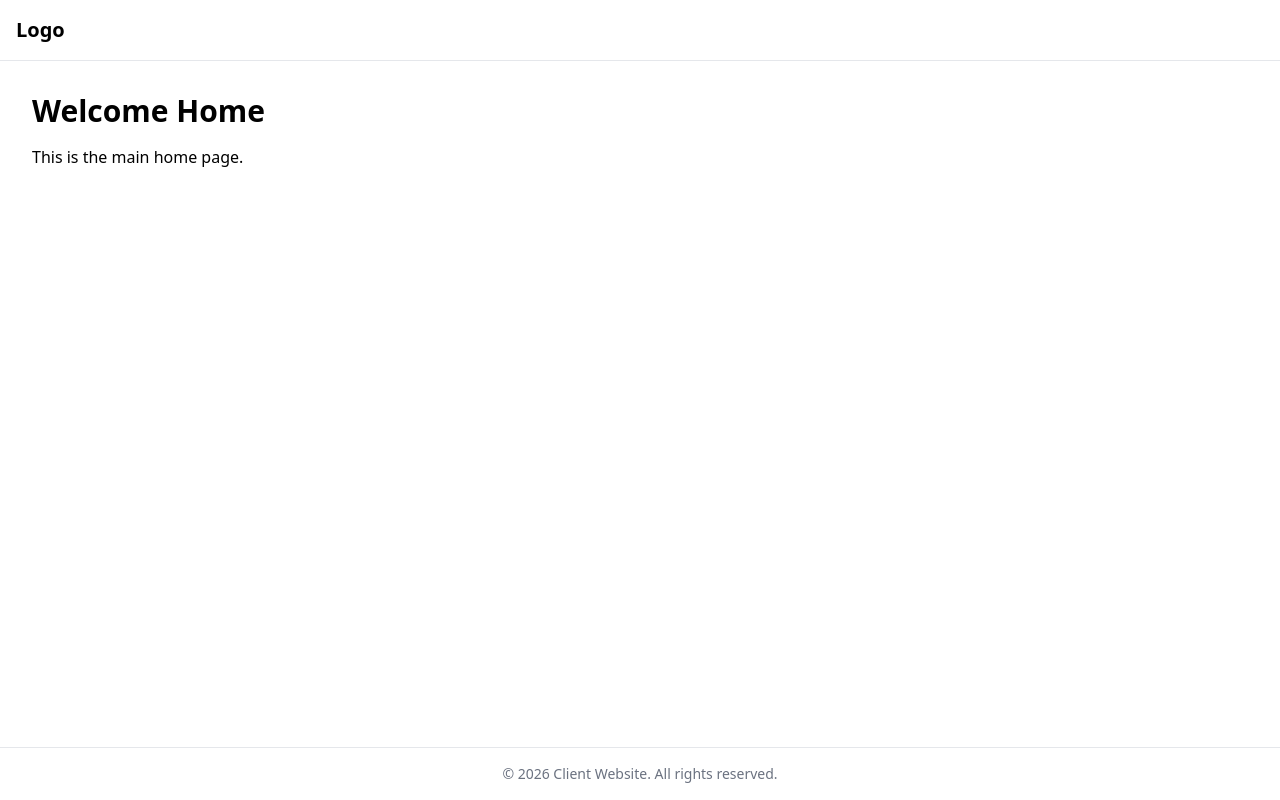
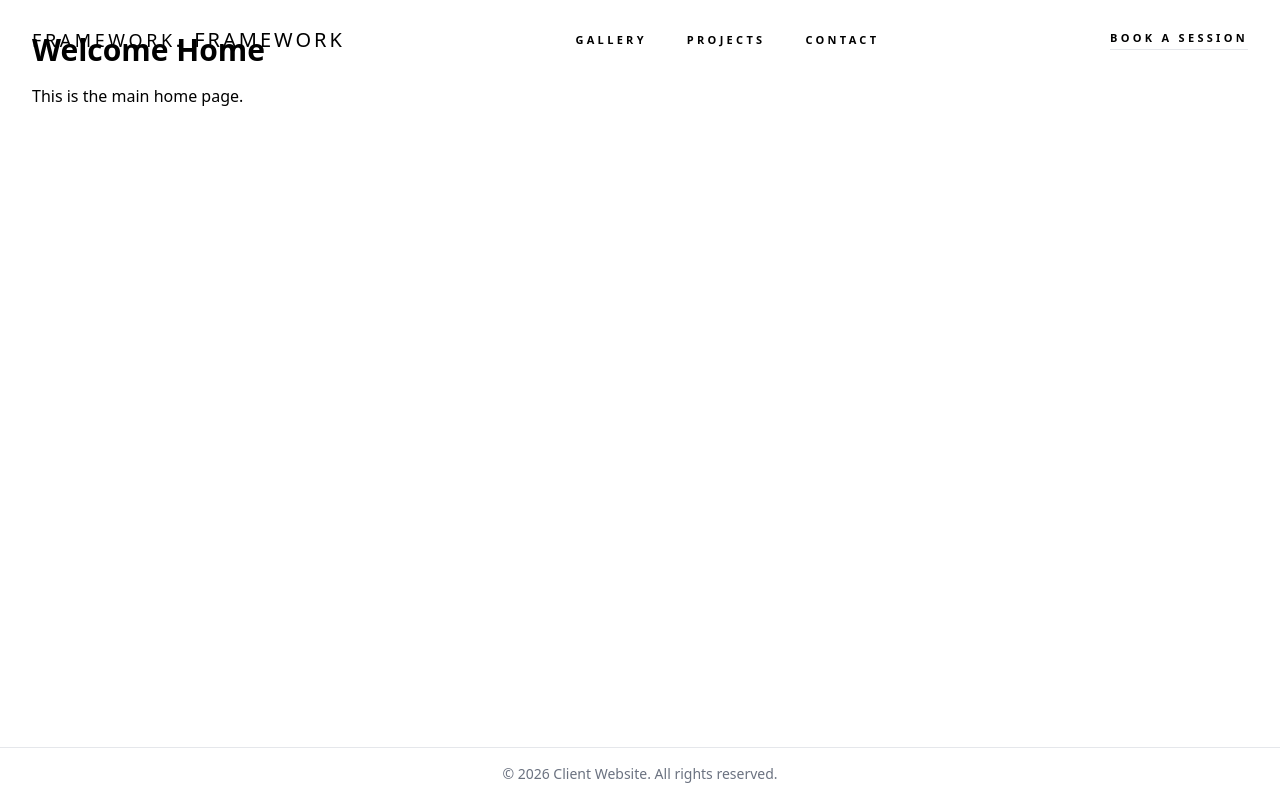
Before and after one commit to vinay3254/c1-website, a Next.js app: page / in a window 1280 px wide. Built offline with nearby package versions, Linux system fonts and the light colour scheme.

Commit message:
Update Header.tsx with user code

```diff
--- a/src/components/Header.tsx
+++ b/src/components/Header.tsx
@@ -1,11 +1,129 @@
-import React from 'react';
+'use client';
+
+import React, { useState, useEffect } from 'react';
+import Link from 'next/link';
+import AppLogo from '@/components/ui/AppLogo';
+
+const navLinks = [
+  { label: 'Gallery', href: '/gallery' },
+  { label: 'Projects', href: '/project-detail' },
+  { label: 'Contact', href: '/contact' },
+];
 
 export default function Header() {
+  const [menuOpen, setMenuOpen] = useState(false);
+  const [scrolled, setScrolled] = useState(false);
+
+  useEffect(() => {
+    const handleScroll = () => setScrolled(window.scrollY > 60);
+    window.addEventListener('scroll', handleScroll, { passive: true });
+    return () => window.removeEventListener('scroll', handleScroll);
+  }, []);
+
+  useEffect(() => {
+    if (menuOpen) {
+      document.body.style.overflow = 'hidden';
+    } else {
+      document.body.style.overflow = '';
+    }
+    return () => { document.body.style.overflow = ''; };
+  }, [menuOpen]);
+
   return (
-    <header className="w-full p-4 border-b bg-background">
-      <nav className="max-w-7xl mx-auto flex justify-between items-center">
-        <h1 className="text-xl font-bold">Logo</h1>
-      </nav>
-    </header>
+    <>
+      <header
+        className={`fixed top-0 left-0 w-full z-50 transition-all duration-500 ${
+          scrolled
+            ? 'bg-background/90 backdrop-blur-md border-b border-border' :'bg-transparent'
+        }`}
+      >
+        <div className="max-w-7xl mx-auto px-6 md:px-8 h-20 flex items-center justify-between">
+          {/* Logo */}
+          <Link href="/" className="flex items-center gap-2.5 group">
+            <AppLogo
+              size={36}
+              className="transition-transform duration-300 group-hover:rotate-12"
+            />
+            <span className="font-display text-xl font-light tracking-[0.15em] uppercase text-foreground">
+              FrameWork
+            </span>
+          </Link>
+
+          {/* Desktop Nav */}
+          <nav className="hidden md:flex items-center gap-10">
+            {navLinks?.map((link) => (
+              <Link
+                key={link?.href}
+                href={link?.href}
+                className="nav-link text-[11px] font-semibold uppercase tracking-[0.3em] text-muted-foreground hover:text-foreground transition-colors duration-300"
+              >
+                {link?.label}
+              </Link>
+            ))}
+          </nav>
+
+          {/* Desktop CTA */}
+          <div className="hidden md:flex items-center gap-6">
+            <Link
+              href="/contact"
+              className="text-[11px] font-bold uppercase tracking-[0.3em] text-accent border-b border-accent pb-0.5 hover:text-foreground hover:border-foreground transition-all duration-300"
+            >
+              Book a Session
+            </Link>
+          </div>
+
+          {/* Mobile Hamburger */}
+          <button
+            onClick={() => setMenuOpen(!menuOpen)}
+            className="md:hidden flex flex-col justify-center items-center w-11 h-11 gap-1.5 focus:outline-none"
+            aria-label={menuOpen ? 'Close menu' : 'Open menu'}
+            aria-expanded={menuOpen}
+          >
+            <span
+              className={`block w-6 h-px bg-foreground transition-all duration-300 origin-center ${
+                menuOpen ? 'rotate-45 translate-y-[5px]' : ''
+              }`}
+            />
+            <span
+              className={`block w-6 h-px bg-foreground transition-all duration-300 ${
+                menuOpen ? 'opacity-0 scale-x-0' : ''
+              }`}
+            />
+            <span
+              className={`block w-6 h-px bg-foreground transition-all duration-300 origin-center ${
+                menuOpen ? '-rotate-45 -translate-y-[5px]' : ''
+              }`}
+            />
+          </button>
+        </div>
+      </header>
+      {/* Mobile Menu Overlay */}
+      <div
+        className={`fixed inset-0 z-40 bg-background/95 backdrop-blur-xl flex flex-col justify-center items-center transition-all duration-500 ${
+          menuOpen ? 'opacity-100 pointer-events-auto' : 'opacity-0 pointer-events-none'
+        }`}
+      >
+        <nav className="flex flex-col items-center gap-10">
+          {navLinks?.map((link, i) => (
+            <Link
+              key={link?.href}
+              href={link?.href}
+              onClick={() => setMenuOpen(false)}
+              className="font-display text-5xl font-light italic text-foreground hover:text-accent transition-colors duration-300"
+              style={{ transitionDelay: menuOpen ? `${i * 80}ms` : '0ms' }}
+            >
+              {link?.label}
+            </Link>
+          ))}
+          <Link
+            href="/contact"
+            onClick={() => setMenuOpen(false)}
+            className="mt-4 text-[11px] font-bold uppercase tracking-[0.4em] text-accent border border-accent px-8 py-4 hover:bg-accent hover:text-accent-foreground transition-all duration-300"
+          >
+            Book a Session
+          </Link>
+        </nav>
+      </div>
+    </>
   );
 }
```
